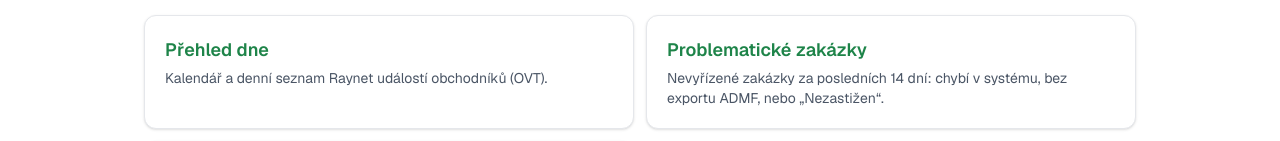
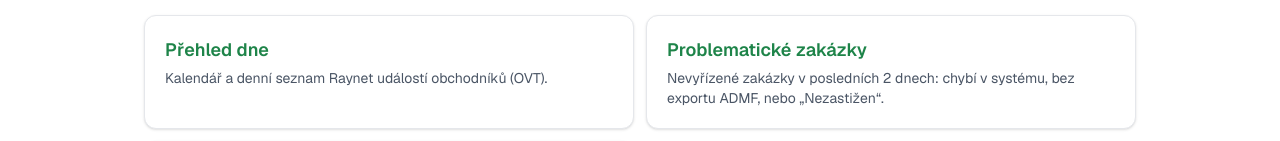
Before and after one commit to dev-zaluzieee/ovt-tl-dashboard, a Next.js app: page / in a window 1280 px wide. Shown: the part 278-419 px from the top of the page. Built offline with nearby package versions, Linux system fonts and the light colour scheme.

Commit message:
label fixes

```diff
--- a/app/page.tsx
+++ b/app/page.tsx
@@ -25,7 +25,7 @@ const SECTIONS: Section[] = [
         href: '/problematicke-zakazky',
         title: 'Problematické zakázky',
         description:
-          'Nevyřízené zakázky za posledních 14 dní: chybí v systému, bez exportu ADMF, nebo „Nezastižen“.',
+          'Nevyřízené zakázky v posledních 2 dnech: chybí v systému, bez exportu ADMF, nebo „Nezastižen“.',
       },
       {
         href: '/vysledky',
--- a/app/problematicke-zakazky/page.tsx
+++ b/app/problematicke-zakazky/page.tsx
@@ -13,7 +13,7 @@ export default function ProblematickeZakazkyPage() {
         <div className="mb-6">
           <h1 className="text-3xl font-bold text-[#1E8449]">Problematické zakázky</h1>
           <p className="mt-2 text-gray-600">
-            Nevyřízené zakázky za posledních 14 dní (s 2denním odkladem): chybí v systému,
+            Nevyřízené zakázky v posledních 2 dnech: chybí v systému,
             nemají exportovaný ADMF, nebo jsou označené „Nezastižen / přeložit“.
           </p>
         </div>
```
